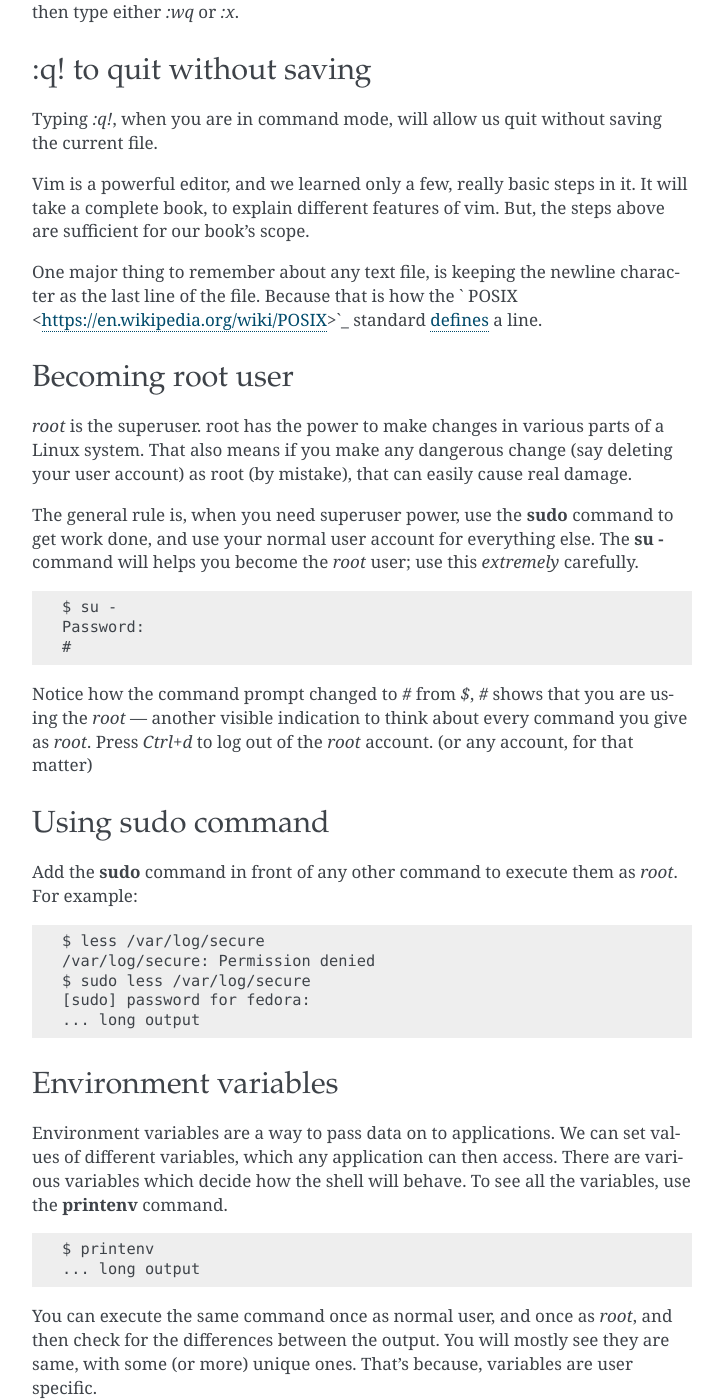
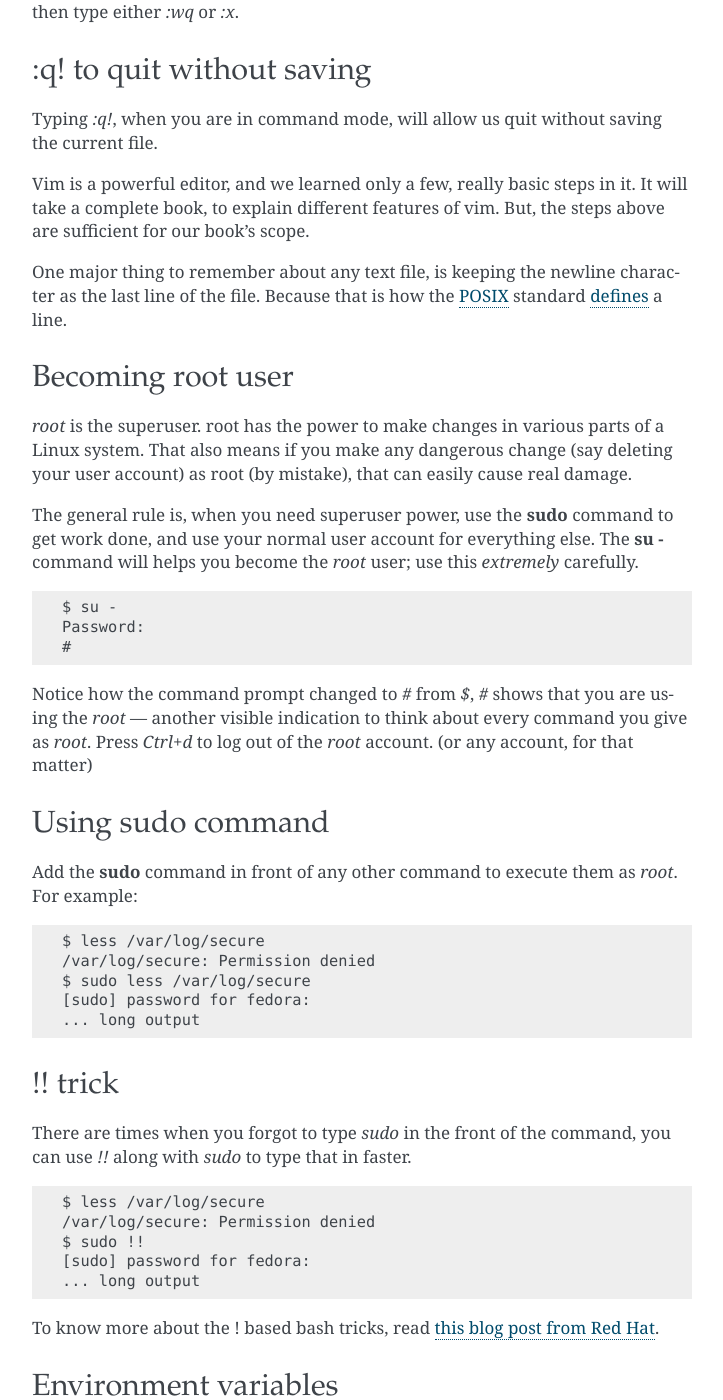
Before and after one commit to kushaldas/lym, a Sphinx documentation site: the page built from docs/useful.rst, in a window 1280 px wide and 1400 px high, scrolled down 4136 px. Shown: the whole window, without its empty margins (388-1111 px from the left). Built offline with Sphinx 7.4.7, drawn with Linux system fonts in a browser that asks for light colours; a script that is not in the unit is left out.

```diff
--- a/docs/useful.rst
+++ b/docs/useful.rst
@@ -173,7 +173,7 @@ vim. But, the steps above are sufficient for our book’s scope.
 
 One major thing to remember about any text file, is keeping the
 newline character as the last line of the file. Because that is how the
-` POSIX <https://en.wikipedia.org/wiki/POSIX>`_ standard
+`POSIX <https://en.wikipedia.org/wiki/POSIX>`_ standard
 `defines <http://pubs.opengroup.org/onlinepubs/9699919799/basedefs/V1_chap03.html#tag_03_206>`_
 a line.
 
@@ -218,6 +218,24 @@ Add the **sudo** command in front of any other command to execute them as
     $ sudo less /var/log/secure
     [sudo] password for fedora:
     ... long output
+
+!! trick
+---------
+
+There are times when you forgot to type `sudo` in the front of the command, you can use `!!` along
+with `sudo` to type that in faster.
+
+::
+
+    $ less /var/log/secure
+    /var/log/secure: Permission denied
+    $ sudo !!
+    [sudo] password for fedora:
+    ... long output
+
+
+To know more about the ! based bash tricks, read `this blog post from Red Hat <https://www.redhat.com/sysadmin/bash-bang-commands>`_.
+
 
 .. index:: Environment variable
 
```
